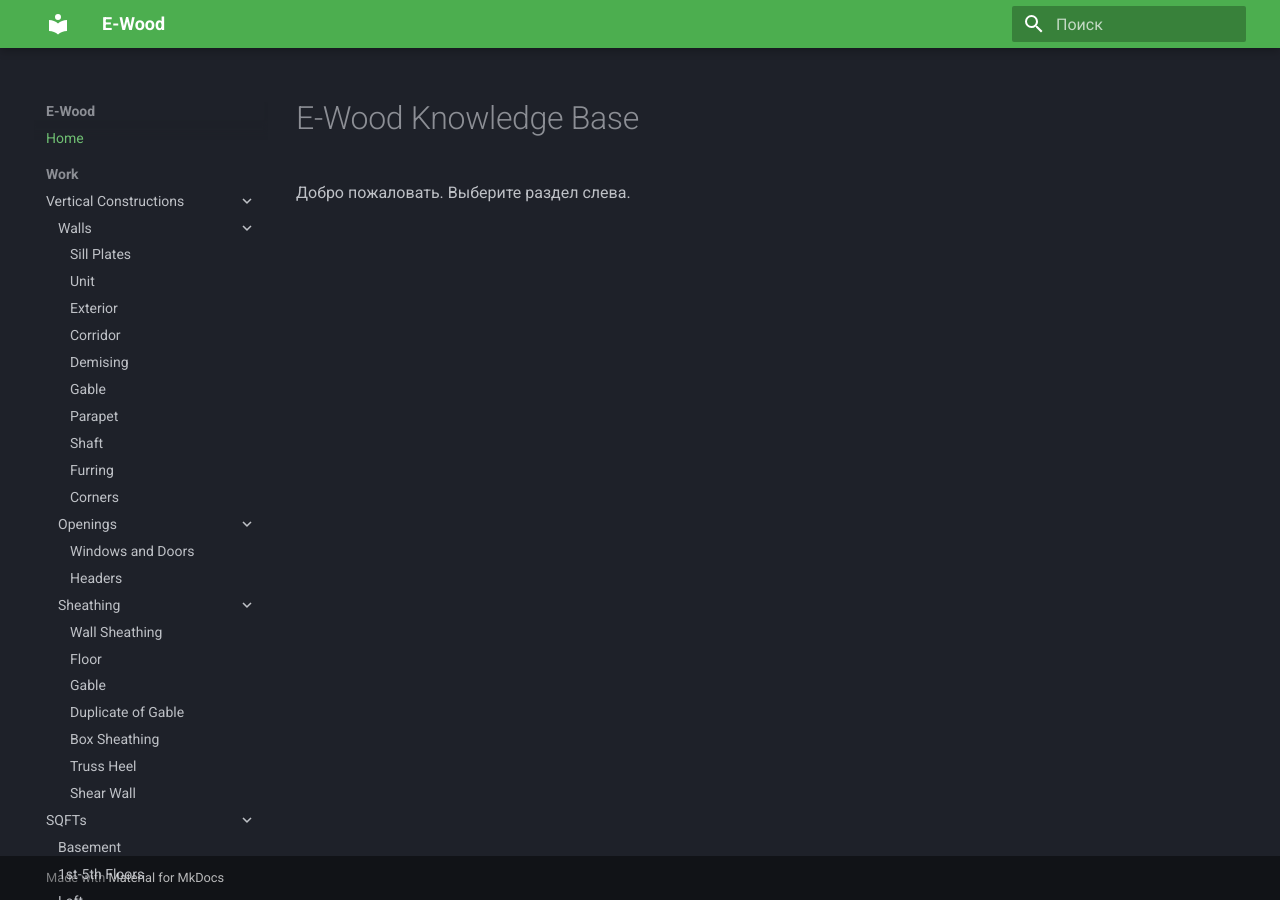
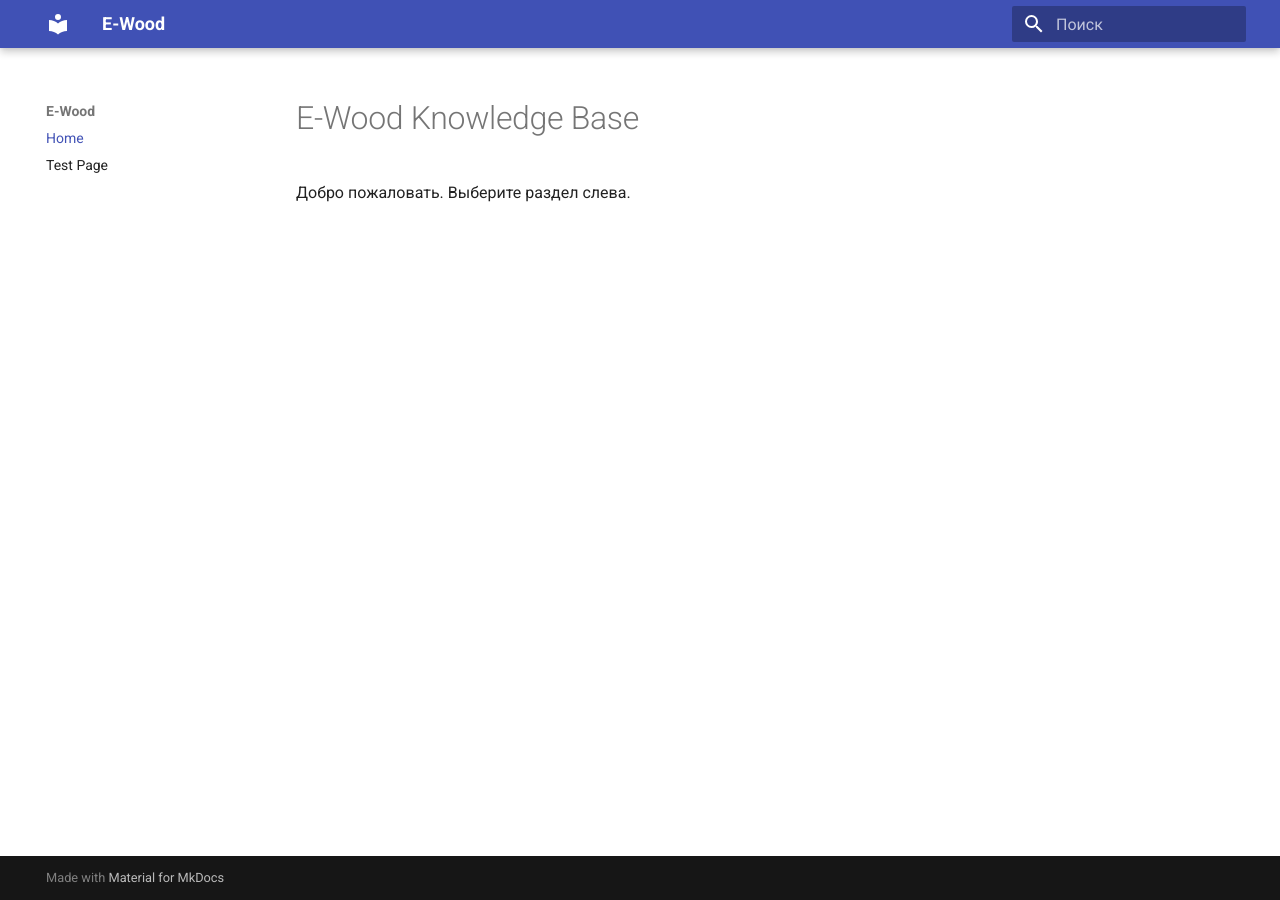
Before and after one commit to artrmiys/knowledge-base-e-wood, an MkDocs documentation site: the page built from docs/index.md, in a window 1280 px wide. Built offline with MkDocs 1.6.1 and Material for MkDocs 9.7.7, drawn with Linux system fonts in a browser that asks for light colours; some of the changed lines change nothing that is shown.

Commit message:
minimal working config

```diff
--- a/mkdocs.yml
+++ b/mkdocs.yml
@@ -4,97 +4,7 @@
 theme:
   name: material
   language: ru
-  features:
-    - navigation.expand
-    - navigation.sections
-    - navigation.top
-    - toc.integrate
-    - search.suggest
-    - search.highlight
-    - content.code.copy
-  palette:
-    - scheme: slate
-      primary: green
-      accent: lime
 
 nav:
   - Home: index.md
-  - Work:
-      - Vertical Constructions:
-          - Walls:
-              - Sill Plates: work/vertical/walls/sill-plates.md
-              - Unit: work/vertical/walls/unit.md
-              - Exterior: work/vertical/walls/exterior.md
-              - Corridor: work/vertical/walls/corridor.md
-              - Demising: work/vertical/walls/demising.md
-              - Gable: work/vertical/walls/gable.md
-              - Parapet: work/vertical/walls/parapet.md
-              - Shaft: work/vertical/walls/shaft.md
-              - Furring: work/vertical/walls/furring.md
-              - Corners: work/vertical/walls/corners.md
-          - Openings:
-              - Windows and Doors: work/vertical/openings/windows-doors.md
-              - Headers: work/vertical/openings/headers.md
-          - Sheathing:
-              - Wall Sheathing: work/vertical/sheathing/wall-sheathing.md
-              - Floor: work/vertical/sheathing/floor.md
-              - Gable: work/vertical/sheathing/gable.md
-              - Duplicate of Gable: work/vertical/sheathing/duplicate-of-gable.md
-              - Box Sheathing: work/vertical/sheathing/box-sheathing.md
-              - Truss Heel: work/vertical/sheathing/truss-heel.md
-              - Shear Wall: work/vertical/sheathing/shear-wall.md
-      - SQFTs:
-          - Basement: work/sqfts/basement.md
-          - 1st-5th Floors: work/sqfts/1st2nd.md
-          - Loft: work/sqfts/loft.md
-          - Roof: work/sqfts/roof.md
-          - Deck: work/sqfts/deck.md
-          - Porch: work/sqfts/porch.md
-          - Balcony: work/sqfts/balcony.md
-          - Cantilevered: work/sqfts/cantilevered.md
-      - Sheathing and Misc:
-          - Eve: work/sheathing-and-misc/eve.md
-          - Rake: work/sheathing-and-misc/rake.md
-          - Returns: work/sheathing-and-misc/returns.md
-          - Roof Types: work/sheathing-and-misc/rooftype.md
-          - Ridge Valley Hip: work/sheathing-and-misc/ridgevalleyhip.md
-          - Flashing: work/sheathing-and-misc/flashing.md
-      - Horizontal Constructions:
-          - Floor Framing:
-              - Post: work/horizontal/floor-framing/post.md
-              - Beam: work/horizontal/floor-framing/beam.md
-              - Joist: work/horizontal/floor-framing/joist.md
-              - Stair: work/horizontal/floor-framing/stair.md
-              - Subfloor Sheathing: work/horizontal/floor-framing/subfloor.md
-              - Details:
-                  - Rim Board: work/horizontal/floor-framing/details/rim.md
-                  - Ribbon Board: work/horizontal/floor-framing/details/ribbon.md
-                  - Blocking: work/horizontal/floor-framing/details/blocking.md
-                  - Blocking oc: work/horizontal/floor-framing/details/blockingoc.md
-                  - Bracing for drywall: work/horizontal/floor-framing/details/bracingdrywall.md
-                  - Bolts: work/horizontal/floor-framing/details/bolts.md
-                  - Screws: work/horizontal/floor-framing/details/screws.md
-                  - Steel Beam Web Fillers: work/horizontal/floor-framing/details/steelbeams.md
-          - Roof Framing:
-              - Ridge: work/horizontal/roof-framing/ridge.md
-              - Header: work/horizontal/roof-framing/header.md
-              - Hip: work/horizontal/roof-framing/hip.md
-              - Valley: work/horizontal/roof-framing/valley.md
-              - Dormer: work/horizontal/roof-framing/dormer.md
-              - Overframes: work/horizontal/roof-framing/overframes.md
-              - Dbl Trpl Rafters: work/horizontal/roof-framing/dbl-trpl-rafters.md
-              - Canopy: work/horizontal/roof-framing/canopy.md
-              - Roof Sheathing: work/horizontal/roof-framing/roof-sheathing.md
-      - Deck-Porch-Balcony:
-          - Railing: work/deck/railing.md
-          - Balcony Trims: work/deck/balcony-trims.md
-          - Anchor Bolts: work/deck/anchor-bolts.md
-
-plugins:
-  - search
-
-markdown_extensions:
-  - tables
-  - attr_list
-  - toc:
-      permalink: true
+  - Test Page: test.md
```
